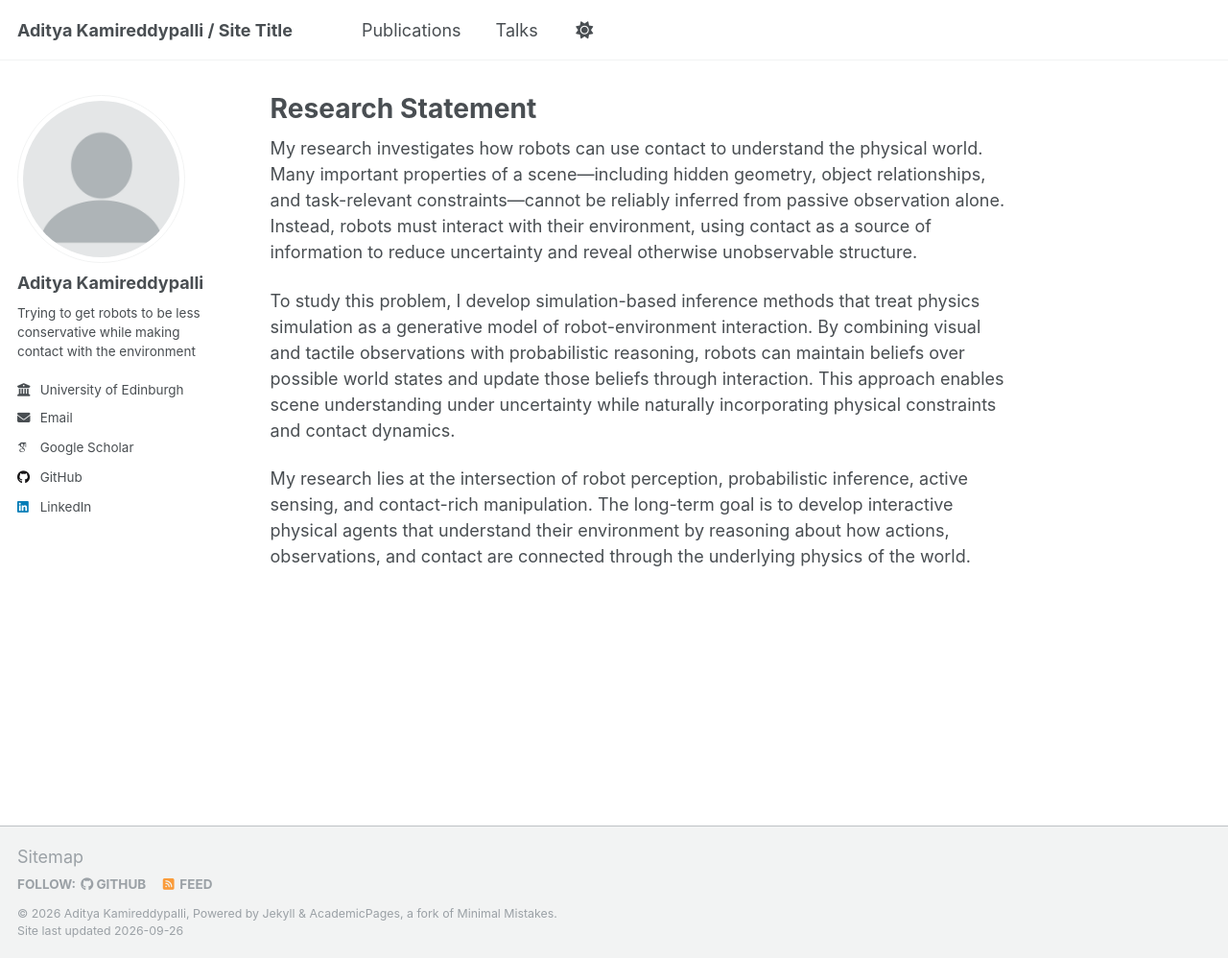
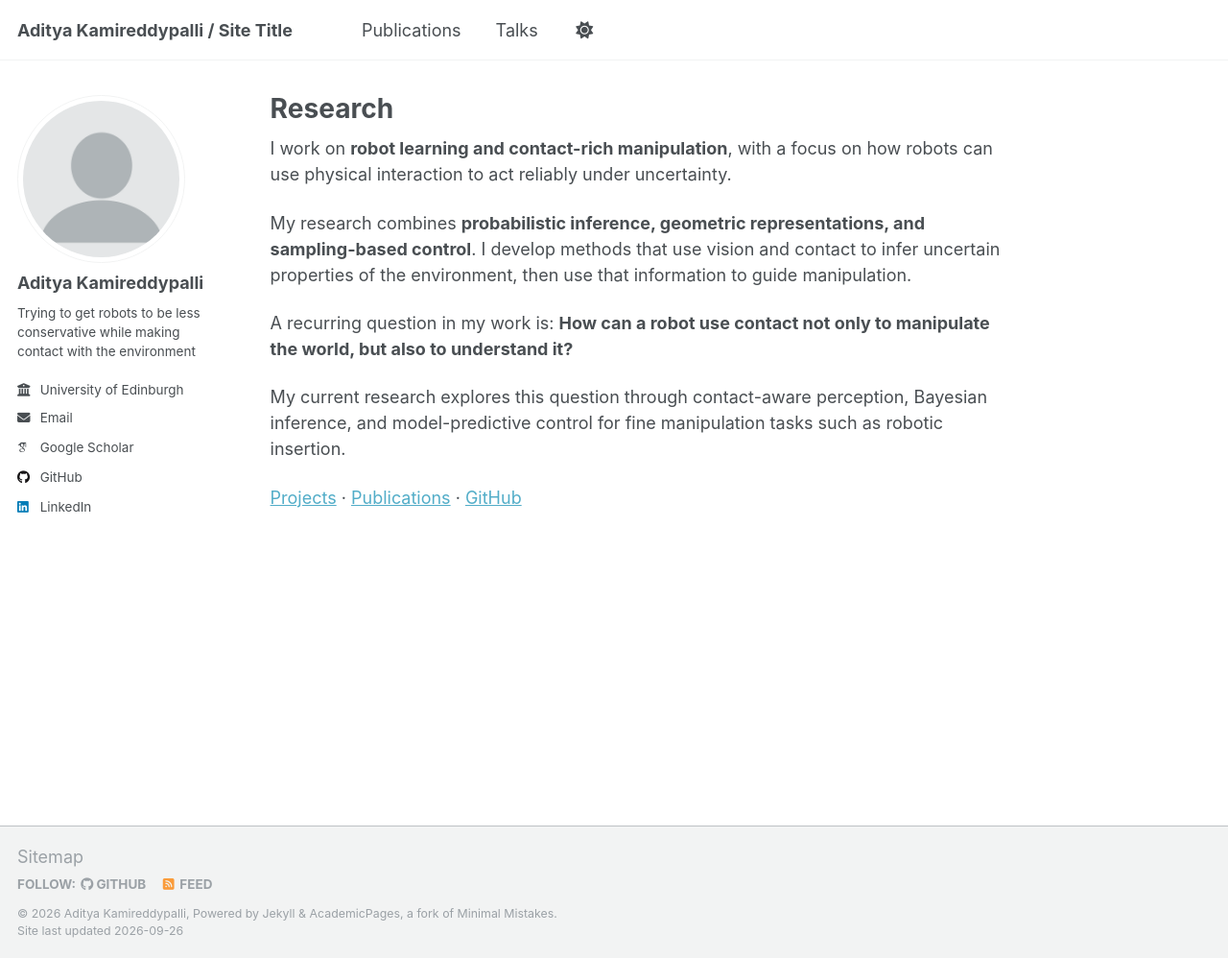
Before and after one commit to kamiradi/kamiradi.github.io, a Jekyll site: the page built from _pages/about.md, in a window 1280 px wide and 998 px high. Shown: the whole window at 96% size. Built offline with Jekyll 4.4.1, drawn with Linux system fonts in a browser that asks for light colours; some web fonts are replaced; a script that is not in the unit is left out.

Commit message:
Refresh landing page research summary

```diff
--- a/_pages/about.md
+++ b/_pages/about.md
@@ -1,14 +1,18 @@
 ---
 permalink: /
-title: "Research Statement"
+title: "Research"
 author_profile: true
 redirect_from:
   - /about/
   - /about.html
 ---
 
-My research investigates how robots can use contact to understand the physical world. Many important properties of a scene—including hidden geometry, object relationships, and task-relevant constraints—cannot be reliably inferred from passive observation alone. Instead, robots must interact with their environment, using contact as a source of information to reduce uncertainty and reveal otherwise unobservable structure.
+I work on **robot learning and contact-rich manipulation**, with a focus on how robots can use physical interaction to act reliably under uncertainty.
 
-To study this problem, I develop simulation-based inference methods that treat physics simulation as a generative model of robot-environment interaction. By combining visual and tactile observations with probabilistic reasoning, robots can maintain beliefs over possible world states and update those beliefs through interaction. This approach enables scene understanding under uncertainty while naturally incorporating physical constraints and contact dynamics.
+My research combines **probabilistic inference, geometric representations, and sampling-based control**. I develop methods that use vision and contact to infer uncertain properties of the environment, then use that information to guide manipulation.
 
-My research lies at the intersection of robot perception, probabilistic inference, active sensing, and contact-rich manipulation. The long-term goal is to develop interactive physical agents that understand their environment by reasoning about how actions, observations, and contact are connected through the underlying physics of the world.
+A recurring question in my work is: **How can a robot use contact not only to manipulate the world, but also to understand it?**
+
+My current research explores this question through contact-aware perception, Bayesian inference, and model-predictive control for fine manipulation tasks such as robotic insertion.
+
+[Projects](/portfolio/) · [Publications](/publications/) · [GitHub](https://github.com/kamiradi)
```
